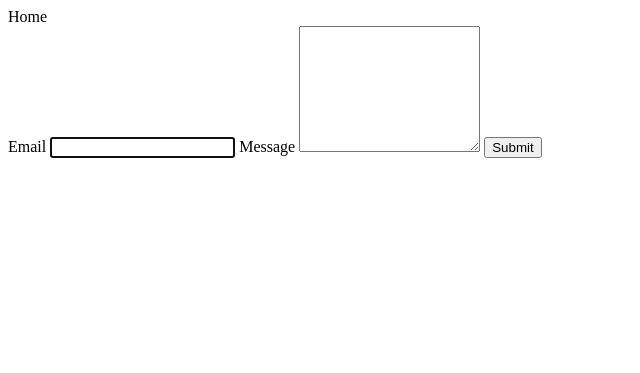
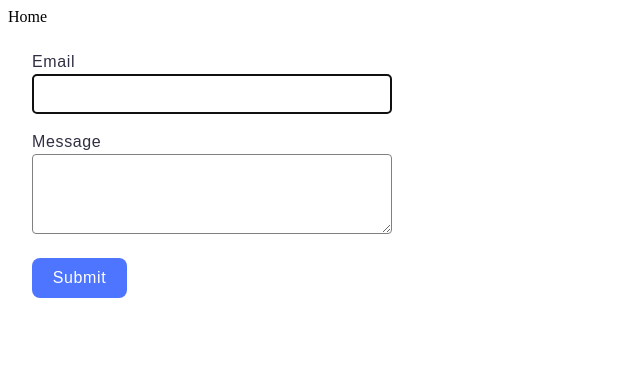
Before and after one commit to Halina-Bulochnikova/goit-js-hw-09, a website built with Vite: page src/2-form.html in a window 1280 px wide. Shown: the whole page, without its empty margins (0-640 px from the left). Built offline with nearby package versions, Linux system fonts and the light colour scheme.

Commit message:
add css files, add html file, add js files

```diff
--- a/src/2-form.html
+++ b/src/2-form.html
@@ -1,15 +1,15 @@
 <link rel="stylesheet" href="/css/styles.css" />
 <a href="./index.html">Home</a>
 <form class="feedback-form" autocomplete="off">
-    <label>
+    <label class="input-label">
       Email
-      <input type="email" name="email" autofocus />
+      <input class="form-input" type="email" name="email" autofocus />
     </label>
-    <label>
+    <label class="input-label">
       Message
-      <textarea name="message" rows="8"></textarea>
+      <textarea class="form-message" name="message" rows="8"></textarea>
     </label>
-    <button type="submit">Submit</button>
+    <button class="form-btn" type="submit">Submit</button>
   </form>
 
 <script type="module" src="/js/2-form.js"></script>
--- a/src/css/2-form.css
+++ b/src/css/2-form.css
@@ -0,0 +1,47 @@
+.feedback-form {
+    display: flex;
+    flex-direction: column;
+    width: 408px;
+    height: 296px;
+    padding: 24px 24px;
+}
+.input-label {
+    font-family: "Montserrat", sans-serif;
+    font-weight: 400;
+    font-size: 16px;
+    line-height: 1.5;
+    letter-spacing: 0.04em;
+    color: #2e2f42;
+    margin-bottom: 8px;
+}
+.form-input {
+    border: 1px solid #808080;
+    border-radius: 4px;
+    width: 360px;
+    height: 40px;
+    margin-bottom: 8px;
+}
+.form-message {
+    border: 1px solid #808080;
+    border-radius: 4px;
+    width: 360px;
+    height: 80px;
+    margin-bottom: 16px;
+}
+.form-btn {
+    border-radius: 8px;
+    padding: 8px 16px;
+    width: 95px;
+    height: 40px;
+    background: #4e75ff;
+    border: none;
+    color: white;
+    font-family: "Montserrat", sans-serif;
+    font-weight: 500;
+    font-size: 16px;
+    line-height: 1.5;
+    letter-spacing: 0.04em;
+}
+.form-btn:hover {
+    background: #6c8cff;
+}
```
